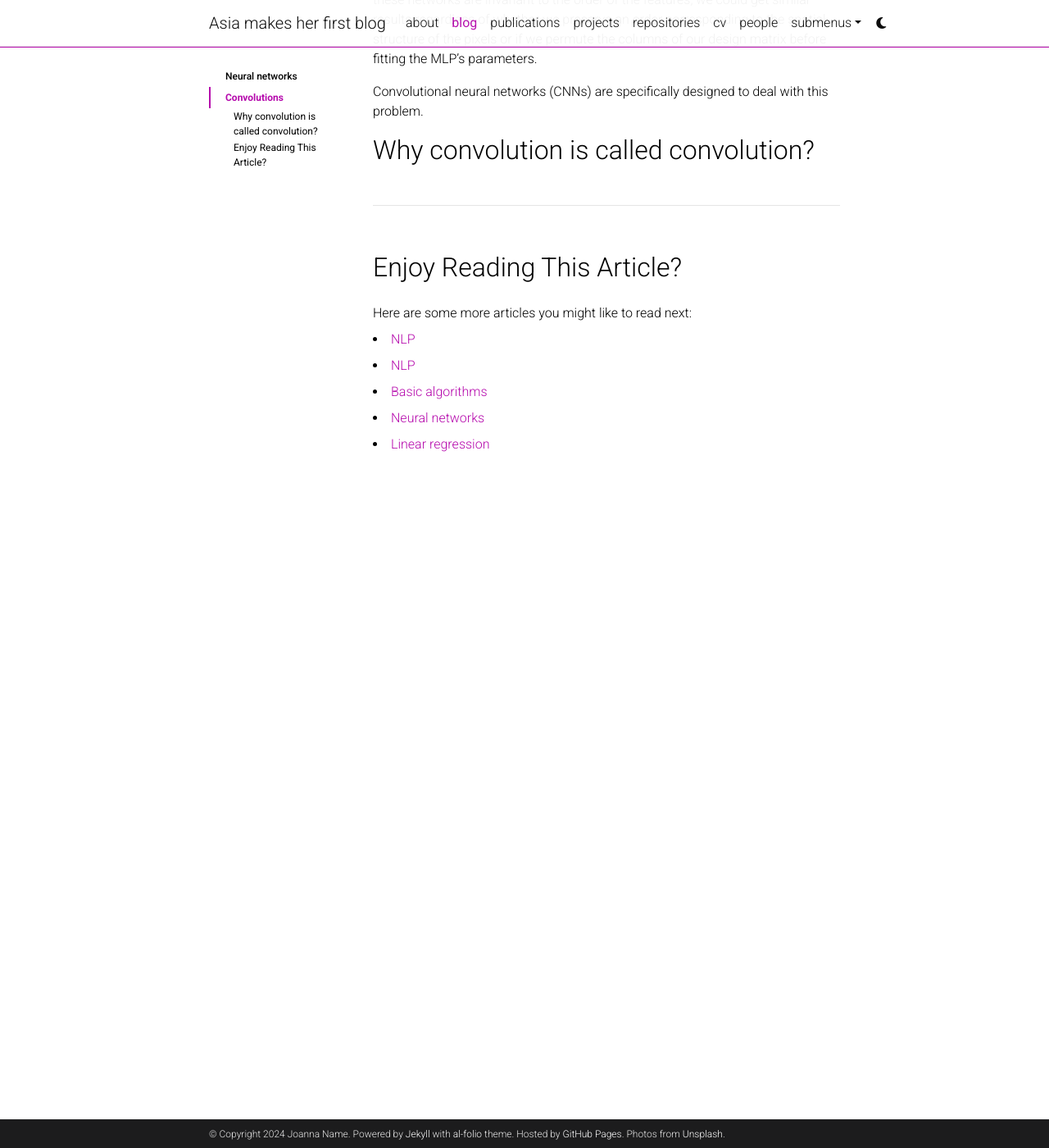
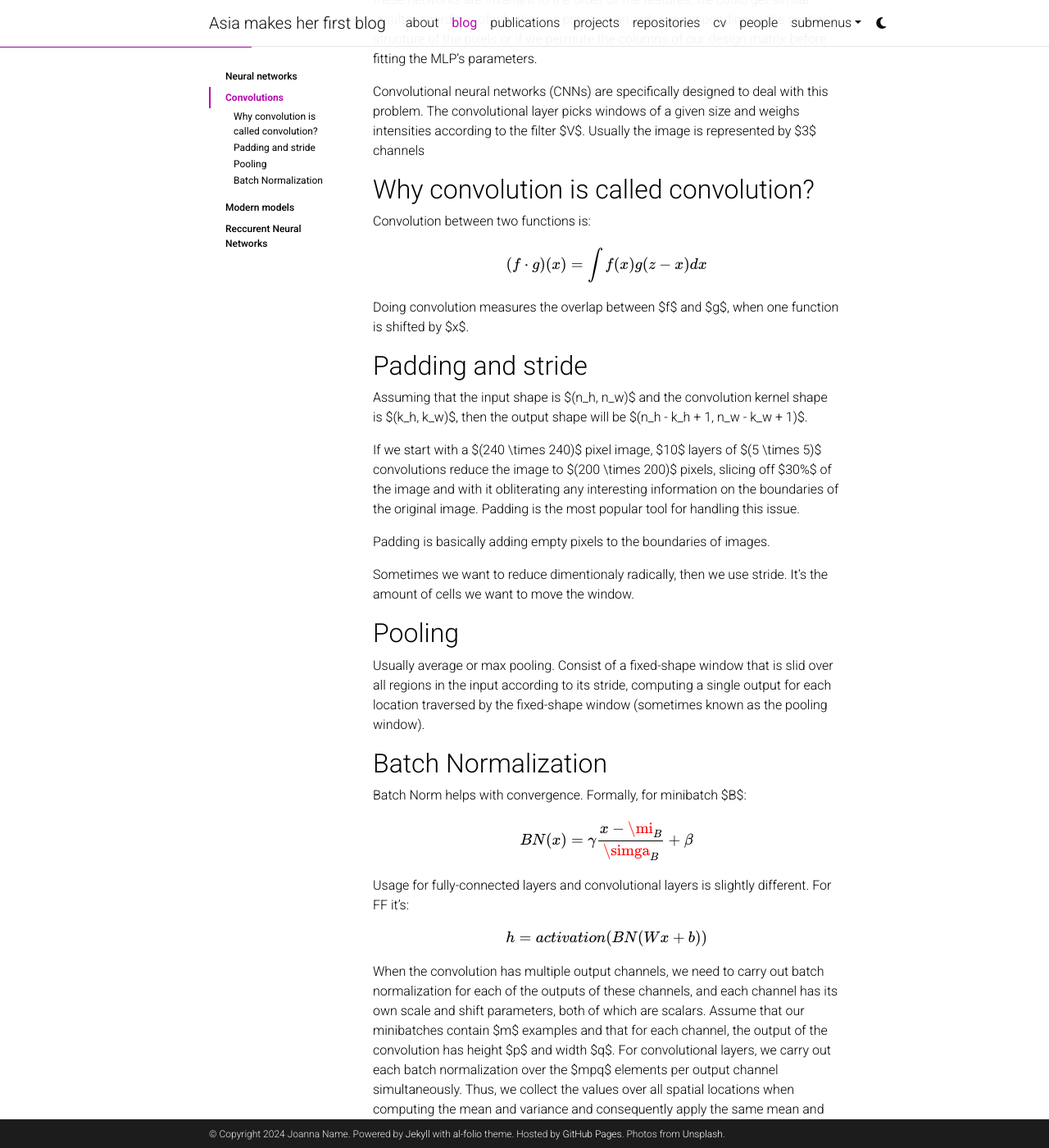
Before and after one commit to asia281/asia281.github.io, a Jekyll site: the page built from _posts/2024-05-17-convolutions.md, in a window 1280 px wide and 1400 px high, scrolled down 355 px. Shown: the whole window at 82% size. Built offline with Jekyll 4.4.1, drawn with Linux system fonts in a browser that asks for light colours; full-size pictures stand in for the smaller copies a plugin makes; comment, search, counter and statistics services are not loaded; a style sheet for code colours, icons or effects is not loaded; some of the changed text lies outside the part shown.

Commit message:
continue

```diff
--- a/_posts/2024-05-17-convolutions.md
+++ b/_posts/2024-05-17-convolutions.md
@@ -12,6 +12,52 @@
 # Convolutions
 Until now simply discarded each image’s spatial structure by flattening them into one-dimensional vectors, feeding them through a fully-connected MLP. Because these networks are invariant to the order of the features, we could get similar results regardless of whether we preserve an order corresponding to the spatial structure of the pixels or if we permute the columns of our design matrix before fitting the MLP’s parameters.
 
-Convolutional neural networks (CNNs) are specifically designed to deal with this problem.
+Convolutional neural networks (CNNs) are specifically designed to deal with this problem.  The convolutional layer picks windows of a given size and weighs intensities according to the filter $V$. Usually the image is represented by $3$ channels
 
 ## Why convolution is called convolution?
+Convolution between two functions is:
+
+$$ (f \cdot g)(x) = \int f(x) g(z - x) dx $$
+
+Doing convolution measures the overlap between $f$ and $g$, when one function is shifted by $x$.
+
+## Padding and stride
+Assuming that the input shape is $(n_h, n_w)$ and the convolution kernel shape is $(k_h, k_w)$, then the output shape will be $(n_h - k_h + 1, n_w - k_w + 1)$.
+
+If we start with a $(240 \times 240)$ pixel image, $10$ layers of $(5 \times 5)$ convolutions reduce the image to $(200 \times 200)$ pixels, slicing off $30%$ of the image and with it obliterating any interesting information on the boundaries of the original image. Padding is the most popular tool for handling this issue.
+
+Padding is basically adding empty pixels to the boundaries of images.
+
+Sometimes we want to reduce dimentionaly radically, then we use stride. It's the amount of cells we want to move the window.
+
+## Pooling
+Usually average or max pooling. Consist of a fixed-shape window that is slid over all regions in the input according to its stride, computing a single output for each location traversed by the fixed-shape window (sometimes known as the pooling window).
+
+## Batch Normalization
+
+Batch Norm helps with convergence. Formally, for minibatch $B$:
+
+$$BN(x) = \gamma \frac{x - \mi_B}{\simga_B} + \beta$$
+
+Usage for fully-connected layers and convolutional layers is slightly different. For FF it's:
+
+$$ h = activation(BN(Wx + b)) $$
+
+When the convolution has multiple output channels, we need to carry out batch normalization for each of the outputs of these channels, and each channel has its own scale and shift parameters, both of which are scalars. Assume that our minibatches contain $m$ examples and that for each channel, the output of the convolution has height $p$ and width $q$. For convolutional layers, we carry out each batch normalization over the $mpq$ elements per output channel simultaneously. Thus, we collect the values over all spatial locations when computing the mean and variance and consequently apply the same mean and variance within a given channel to normalize the value at each spatial location.
+
+# Modern models
+
+
+## Alexnet
+
+AlexNet won Image contest in 2012. AlexNet is much deeper than the comparatively small LeNet5. AlexNet consists of eight layers: five convolutional layers, two fully-connected hidden layers, and one fully-connected output layer. Second, AlexNet used the ReLU instead of the sigmoid as its activation function. Let us delve into the details belo
+
+## VGG
+The basic building block of classic CNNs is a sequence of the following: (i) a convolutional layer with padding to maintain the resolution, (ii) a nonlinearity such as a ReLU, (iii) a pooling layer such as a maximum pooling layer. One VGG block consists of a sequence of convolutional layers, followed by a maximum pooling layer for spatial downsampling.
+
+## ResNet
+The idea is to add the connection ommiting the block, ie identity function from the input to be added before activation.
+
+# Reccurent Neural Networks
+
+In short, while CNNs can efficiently process spatial information, recurrent neural networks (RNNs) are designed to better handle sequential information. RNNs introduce state variables to store past information, together with the current inputs, to determine the current outputs.
```
Also changed, not shown: _posts/2024-05-15-nlp.md (+11 -0 lines), _posts/2024-05-15-softmax-regression.md (+2 -0 lines), _posts/2024-05-18-moe.md (added, +21 -0 lines), _posts/2024-05-20-embeddings.md (added, +23 -0 lines), _posts/2024-05-20-interview-questions.md (added, +92 -0 lines).
